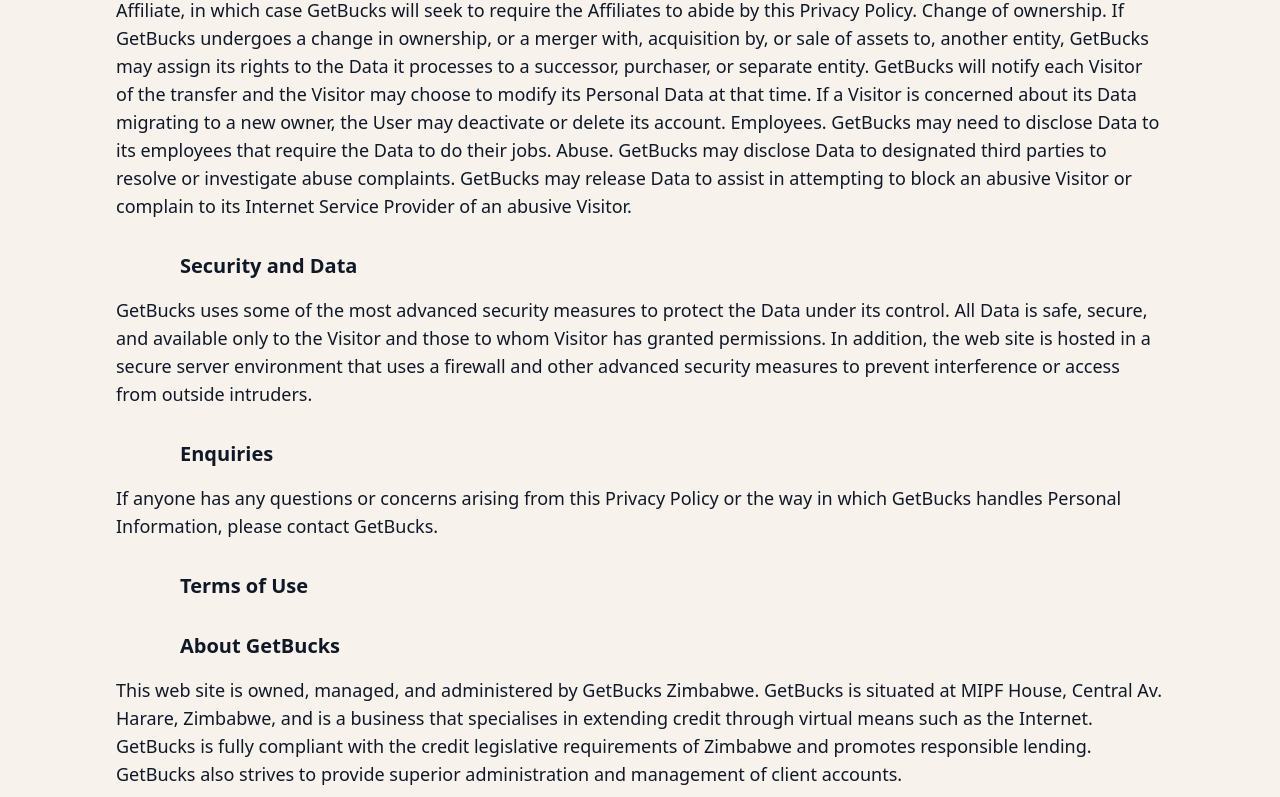
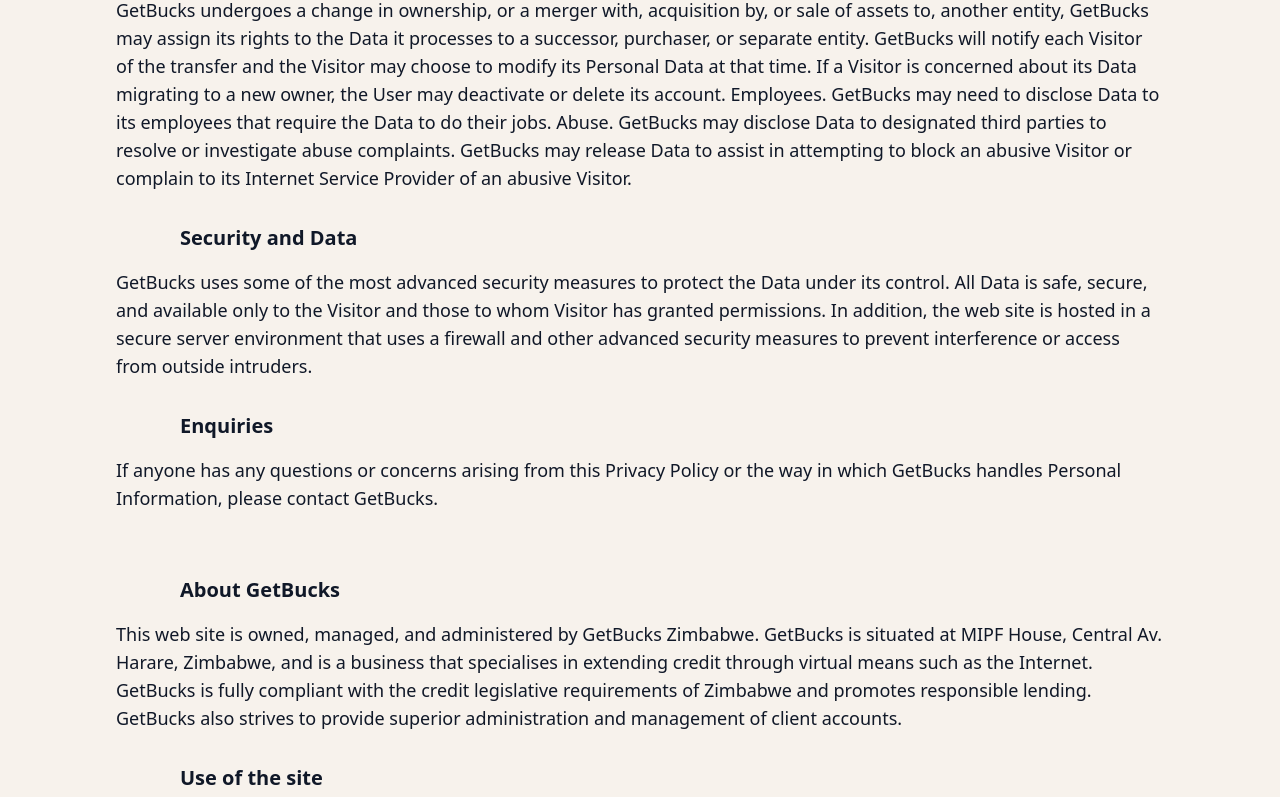
Before and after one commit to khomabhena/getbucks-site, a React (Vite) app: page /privacy-policy in a window 1280 px wide. Shown: the part 2500-3297 px from the top of the page. Built offline with nearby package versions, Linux system fonts and the light colour scheme.

Commit message:
added privacy policy

```diff
--- a/src/data/privacy-policy.js
+++ b/src/data/privacy-policy.js
@@ -121,7 +121,7 @@
         ]
     },
     {
-        title: 'gi',
+        title: '',
         titleNumber: '',
         paragraphs: [
             {
@@ -222,7 +222,7 @@
         ]
     },
     {
-        title: 'Terms of Use',
+        title: '',
         titleNumber: '',
         paragraphs: [
             {
```
